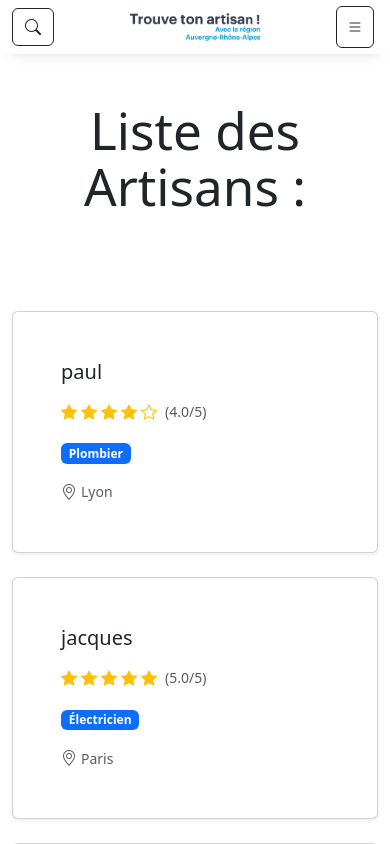
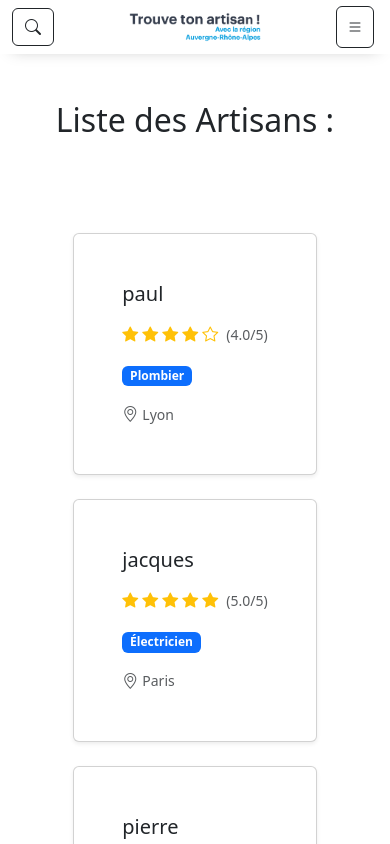
Before and after one commit to Charpyspm/trouve-ton-artisan, a React (Vite) app: page /list in a window 390 px wide. Shown: the top 844 px of the page. Built offline with nearby package versions, Linux system fonts and the light colour scheme.

Commit message:
mise en place de la version mobile pour la page liste artisans

```diff
--- a/src/pages/List.tsx
+++ b/src/pages/List.tsx
@@ -1,10 +1,11 @@
 import ArtisanCard  from "../components/ArtisanCard";
+import './list.scss';
 
 const List = () => {
     return (
         <>
             <section className="d-flex flex-column align-items-center">
-                <h1 className="text-center mt-5 mb-5">Liste des Artisans :</h1>
+                <h1 className="page-title text-center mt-5 mb-5">Liste des Artisans :</h1>
                 <div className="container mt-5 mb-5">
                     <div className="row row-cols-1 row-cols-md-3 g-4">
                         <div className="col"><ArtisanCard name="paul" rating={4.0} speciality="Plombier" location="Lyon" /></div>
--- /dev/null
+++ b/src/pages/list.scss
@@ -0,0 +1,14 @@
+// VERSION MOBILE
+@media (max-width: 576px) {
+
+    /*Centrage des cards*/
+    .col {
+        display: flex;
+        justify-content: center;
+        width: 100%;
+    }
+
+    .page-title {
+        font-size: 2rem;
+    }
+}
```
